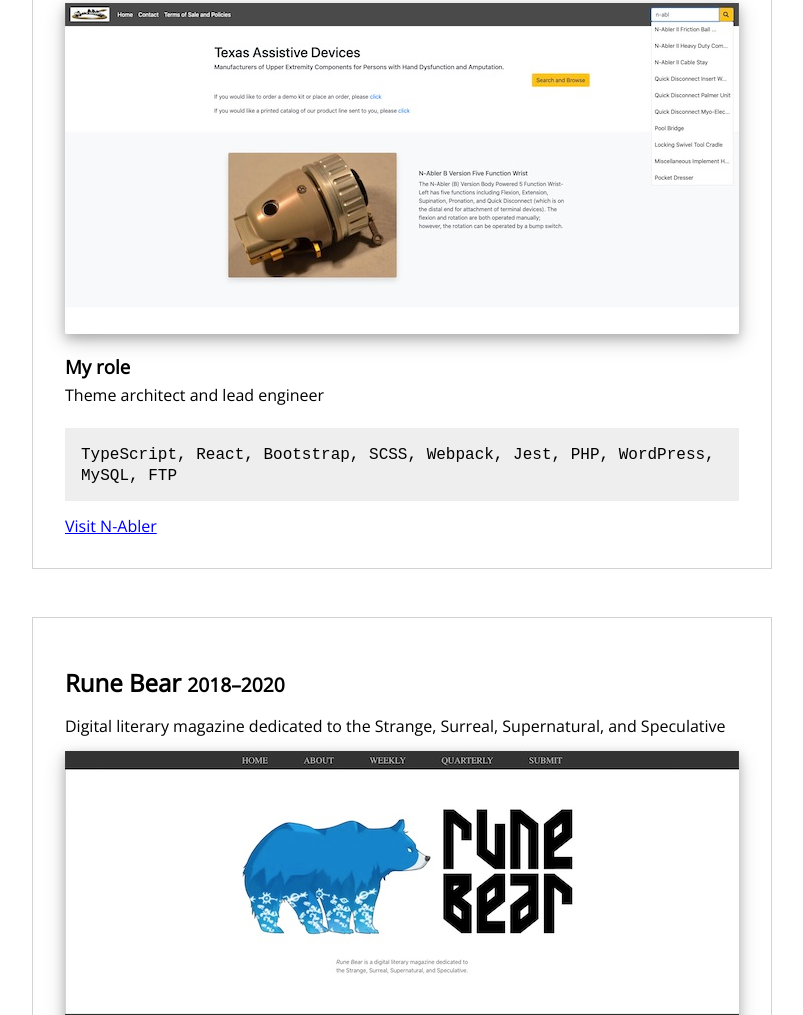
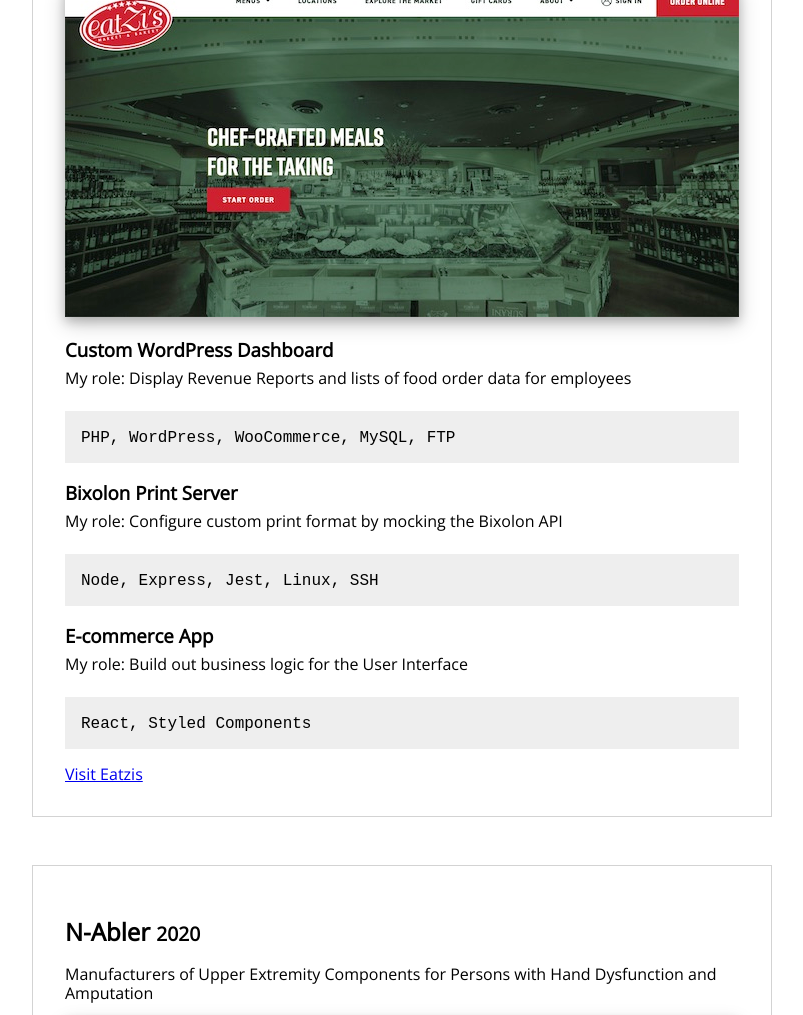
Before and after one commit to brandnpatterson/brandnpatterson.github.io, a website: page index.html in a window 1280 px wide. Shown: the part 1184-2199 px from the top of the page, without its empty margins (238-1041 px from the left). Drawn offline with nearby package versions, Linux system fonts and the light colour scheme.

Commit message:
add eatzis

```diff
--- a/index.html
+++ b/index.html
@@ -1,33 +1,21 @@
 <!DOCTYPE html>
 <html lang="en">
+
 <head>
   <meta charset="UTF-8" />
   <meta name="viewport" content="width=device-width, initial-scale=1.0" />
   <meta http-equiv="X-UA-Compatible" content="ie=edge" />
-    <meta
-      name="description"
-      content="Brandon Patterson is a Software Engineer in Houston, Texas with experience building User Interfaces for global companies. He build websites and applications that are responsive, accessibility compliant, and aesthetically pleasing."
-    />
-    <link
-      rel="stylesheet"
-      href="https://cdnjs.cloudflare.com/ajax/libs/normalize/8.0.1/normalize.css"
-    />
-    <link
-      href="https://fonts.googleapis.com/css?family=Open+Sans"
-      rel="stylesheet"
-    />
-    <link
-      rel="stylesheet"
-      href="https://cdnjs.cloudflare.com/ajax/libs/font-awesome/5.13.0/css/all.min.css"
-    />
-    <link
-      rel="stylesheet"
-      href="https://cdnjs.cloudflare.com/ajax/libs/font-awesome/5.13.0/css/brands.min.css"
-    />
+  <meta name="description"
+    content="Brandon Patterson is a Software Engineer in Houston, Texas with experience building User Interfaces for global companies. He build websites and applications that are responsive, accessibility compliant, and aesthetically pleasing." />
+  <link rel="stylesheet" href="https://cdnjs.cloudflare.com/ajax/libs/normalize/8.0.1/normalize.css" />
+  <link href="https://fonts.googleapis.com/css?family=Open+Sans" rel="stylesheet" />
+  <link rel="stylesheet" href="https://cdnjs.cloudflare.com/ajax/libs/font-awesome/5.13.0/css/all.min.css" />
+  <link rel="stylesheet" href="https://cdnjs.cloudflare.com/ajax/libs/font-awesome/5.13.0/css/brands.min.css" />
   <link rel="icon" type="image/png" href="images/eyeglasses.png" />
   <link rel="stylesheet" href="style.css" />
   <title>Brandon Patterson | Software Engineer</title>
 </head>
+
 <body>
   <!-- header -->
   <header class="header">
@@ -38,33 +26,13 @@
         </code>
     </div>
     <div class="contact-info">
-        <a href="/BrandonPattersonResume.pdf" target="_blank"
-          ><small><code>Resume</code></small></a
-        >
-        <a
-          aria-label="GitHub Profile"
-          class="contact-link"
-          href="https://github.com/brandnpatterson"
-          target="_blank"
-          rel="noreferrer"
-          ><i class="fab fa-github fa-lg"></i
-        ></a>
-        <a
-          aria-label="LinkedIn Profile"
-          class="contact-link"
-          href="https://linkedin.com/in/brandnpatterson"
-          target="_blank"
-          rel="noreferrer"
-          ><i class="fab fa-linkedin fa-lg"></i
-        ></a>
-        <a
-          aria-label="Twitter"
-          class="contact-link"
-          href="https://twitter.com/brandnpatterson"
-          target="_blank"
-          rel="noreferrer"
-          ><i class="fab fa-twitter fa-lg"></i
-        ></a>
+      <a href="/BrandonPattersonResume.pdf" target="_blank"><small><code>Resume</code></small></a>
+      <a aria-label="GitHub Profile" class="contact-link" href="https://github.com/brandnpatterson" target="_blank"
+        rel="noreferrer"><i class="fab fa-github fa-lg"></i></a>
+      <a aria-label="LinkedIn Profile" class="contact-link" href="https://linkedin.com/in/brandnpatterson"
+        target="_blank" rel="noreferrer"><i class="fab fa-linkedin fa-lg"></i></a>
+      <a aria-label="Twitter" class="contact-link" href="https://twitter.com/brandnpatterson" target="_blank"
+        rel="noreferrer"><i class="fab fa-twitter fa-lg"></i></a>
     </div>
   </header>
   <!-- ./header -->
@@ -97,9 +65,53 @@
         </code>
       </div>
       <div class="visit">
-          <a href="https://muckrack.com" target="_blank" rel="noreferrer"
-            >Visit Muck Rack</a
-          >
+        <a href="https://muckrack.com" target="_blank" rel="noreferrer">Visit Muck Rack</a>
+      </div>
+    </article>
+
+    <article class="work-card">
+      <h2>Eatzis <small>2020</small></h2>
+      <p>European style eatery, with a passion for creating great tasting, chef-crafted food</p>
+      <img src="images/eatzis.jpg" alt="Eatzis" />
+
+      <div>
+        <h3 class="work-subtitle">Custom WordPress Dashboard</h3>
+        <div>
+          My role: Display Revenue Reports and lists of food order data for employees
+        </div>
+        <div class="work-tools">
+          <code>
+            PHP, WordPress, WooCommerce, MySQL, FTP
+          </code>
+        </div>
+      </div>
+
+      <div>
+        <h3 class="work-subtitle">Bixolon Print Server</h3>
+        <div>
+          My role: Configure custom print format by mocking the Bixolon API
+        </div>
+        <div class="work-tools">
+          <code>
+            Node, Express, Jest, Linux, SSH
+          </code>
+        </div>
+      </div>
+
+      <div>
+        <h3 class="work-subtitle">E-commerce App</h3>
+        <div>
+          My role: Build out business logic for the User Interface
+        </div>
+        <div class="work-tools">
+          <code>
+            React, Styled Components
+          </code>
+        </div>
+      </div>
+
+      <div class="visit">
+        <a href="https://www.eatzis.com/" target="_blank" rel="noreferrer">Visit Eatzis</a>
       </div>
     </article>
 
@@ -114,14 +126,11 @@
       <div>Theme architect and lead engineer</div>
       <div class="work-tools">
         <code>
-            TypeScript, React, Bootstrap, SCSS, Webpack, Jest, PHP, WordPress,
-            MySQL, FTP
+          TypeScript, React, Bootstrap, SCSS, Webpack, Jest, PHP, WordPress
         </code>
       </div>
       <div class="visit">
-          <a href="https://n-abler.org" target="_blank" rel="noreferrer"
-            >Visit N-Abler</a
-          >
+        <a href="https://n-abler.org" target="_blank" rel="noreferrer">Visit N-Abler</a>
       </div>
     </article>
 
@@ -138,12 +147,12 @@
         short stories
       </div>
       <div class="work-tools">
-          <code> Bulma, SCSS, Gulp, PHP, WordPress, SSH </code>
+        <code>
+          Bulma, SCSS, Gulp, PHP, WordPress, SSH
+        </code>
       </div>
       <div class="visit">
-          <a href="https://runebear.com" target="_blank" rel="noreferrer"
-            >Visit Rune Bear</a
-          >
+        <a href="https://runebear.com" target="_blank" rel="noreferrer">Visit Rune Bear</a>
       </div>
     </article>
 
@@ -162,12 +171,7 @@
         </code>
       </div>
       <div class="visit">
-          <a
-            href="https://upventur.godaddysites.com/"
-            target="_blank"
-            rel="noreferrer"
-            >Visit Upventur</a
-          >
+        <a href="https://upventur.godaddysites.com/" target="_blank" rel="noreferrer">Visit Upventur</a>
       </div>
     </article>
 
@@ -186,9 +190,7 @@
         </code>
       </div>
       <div class="visit">
-          <a href="https://goeditgraphics.com/" target="_blank" rel="noreferrer"
-            >Visit Go Edit</a
-          >
+        <a href="https://goeditgraphics.com/" target="_blank" rel="noreferrer">Visit Go Edit</a>
       </div>
     </article>
 
@@ -196,17 +198,17 @@
       <h2>Sabre <small>2017–2019</small></h2>
       <p>Leading technology provider for the hospitality industry</p>
 
-        <img src="images/sabre.jpg" alt="Sabre Corporation" />
-        <h3 class="work-subtitle">Key Products</h3>
-        <div>
-          Marriott Bon Voy Program, Historic Hotels of America Redesign, and
-          Mandarin Oriental
-        </div>
+      <img src="images/historic-hotels.jpg" alt="Historic Hotels of America" />
       <h3 class="work-subtitle">My role</h3>
       <div>
         Front End Developer building User Interface components such as booking
         consoles, autocomplete searches, date pickers, and single page
         applications within dynamic websites
+      </div>
+      <h3 class="work-subtitle">Key Products</h3>
+      <div>
+        Historic Hotels of America, Marriott Bon Voy Program, and
+        Mandarin Oriental
       </div>
       <div class="work-tools">
         <code>
@@ -215,12 +217,11 @@
         </code>
       </div>
       <div class="visit">
-          <a href="https://www.sabre.com/" target="_blank" rel="noreferrer"
-            >Visit Sabre</a
-          >
+        <a href="https://www.sabre.com/" target="_blank" rel="noreferrer">Visit Sabre</a>
       </div>
     </article>
   </section>
   <!-- ./works -->
 </body>
+
 </html>
```
Also changed, not shown: images/eatzis.jpg (added), images/historic-hotels.jpg (added), images/sabre.jpg (deleted). Lines whose indentation alone changed are shown as unchanged.
